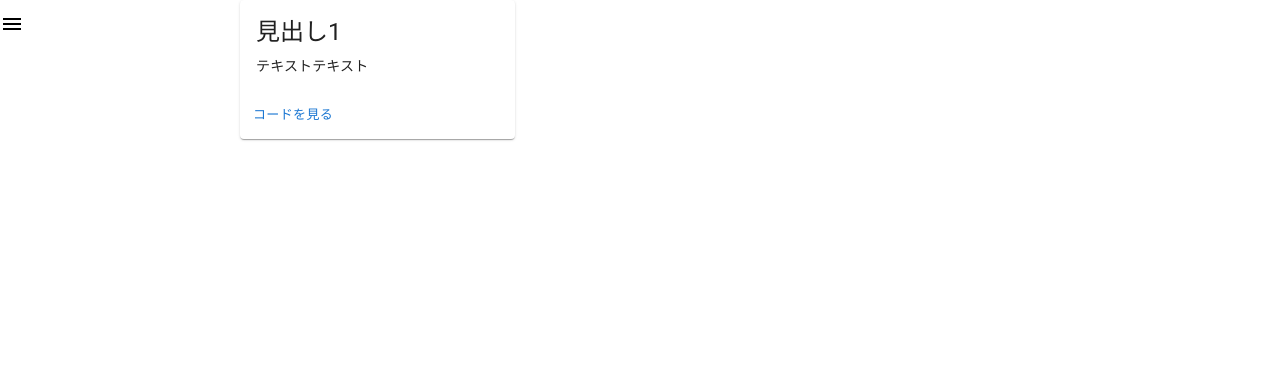
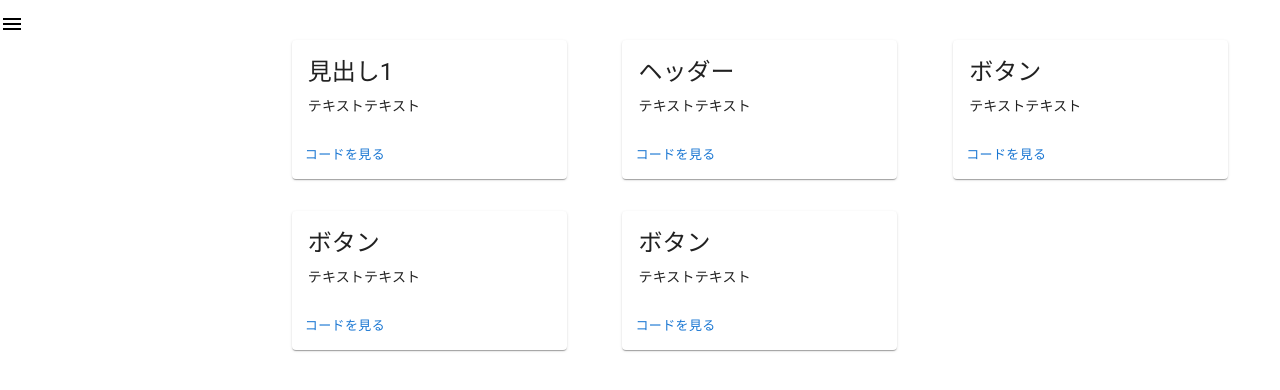
Before and after one commit to ichinosekiwa/UIWonderland-Front, a Next.js app: page /archive in a window 1280 px wide. Shown: the top 390 px of the page. Built offline with nearby package versions, Linux system fonts and the light colour scheme.

Commit message:
update:一覧ページ作成中

```diff
--- a/src/pages/archive.tsx
+++ b/src/pages/archive.tsx
@@ -30,8 +30,8 @@ export default function Archive() {
           <MenuIcon />
         </IconButton>
         <Drawer anchor="left" open={open} onClose={toggleOpen}>
-          <ul>
-            <Typography variant="h2">パーツ</Typography>
+          <ul style={{padding: '1.25rem'}}>
+            <Typography variant="h2" sx={{fontSize:'1.5rem'}}>パーツ</Typography>
             <li>ヘッダー</li>
             <li>フッター</li>
             <li>見出し</li>
@@ -39,10 +39,10 @@ export default function Archive() {
           </ul>
         </Drawer>
       </div>
-      <main style={{ width: "80%" }}>
-        <ul>
+      <main style={{ width: "80%" , margin:'40px'}}>
+        <ul style={{display: 'grid', placeItems: 'center', gap: '2rem',gridTemplateColumns:'repeat(3,1fr)'}}>
           <li>
-            <Card sx={{ maxWidth: 275 }}>
+            <Card sx={{ minWidth: 275 }}>
               <CardContent>
                 <Typography variant="h5" component="div">
                   見出し1
@@ -57,6 +57,66 @@ export default function Archive() {
               </CardActions>
             </Card>
           </li>
+          <li>
+          <Card sx={{ minWidth: 275 }}>
+              <CardContent>
+                <Typography variant="h5" component="div">
+                  ヘッダー
+                </Typography>
+                <Typography variant="body2" style={{ marginTop: "8px" }}>
+                  テキストテキスト
+                </Typography>
+              </CardContent>
+              <CardActions>
+                <Button size="small">コードを見る</Button>
+              </CardActions>
+            </Card>
+          </li>
+          <li>
+          <Card sx={{ minWidth: 275 }}>
+              <CardContent>
+                <Typography variant="h5" component="div">
+                  ボタン
+                </Typography>
+                <Typography variant="body2" style={{ marginTop: "8px" }}>
+                  テキストテキスト
+                </Typography>
+              </CardContent>
+              <CardActions>
+                <Button size="small">コードを見る</Button>
+              </CardActions>
+            </Card>
+          </li>
+          <li>
+          <Card sx={{ minWidth: 275 }}>
+              <CardContent>
+                <Typography variant="h5" component="div">
+                  ボタン
+                </Typography>
+                <Typography variant="body2" style={{ marginTop: "8px" }}>
+                  テキストテキスト
+                </Typography>
+              </CardContent>
+              <CardActions>
+                <Button size="small">コードを見る</Button>
+              </CardActions>
+            </Card>
+          </li>
+          <li>
+          <Card sx={{ minWidth: 275 }}>
+              <CardContent>
+                <Typography variant="h5" component="div">
+                  ボタン
+                </Typography>
+                <Typography variant="body2" style={{ marginTop: "8px" }}>
+                  テキストテキスト
+                </Typography>
+              </CardContent>
+              <CardActions>
+                <Button size="small">コードを見る</Button>
+              </CardActions>
+            </Card>
+          </li>
         </ul>
       </main>
     </div>
```
